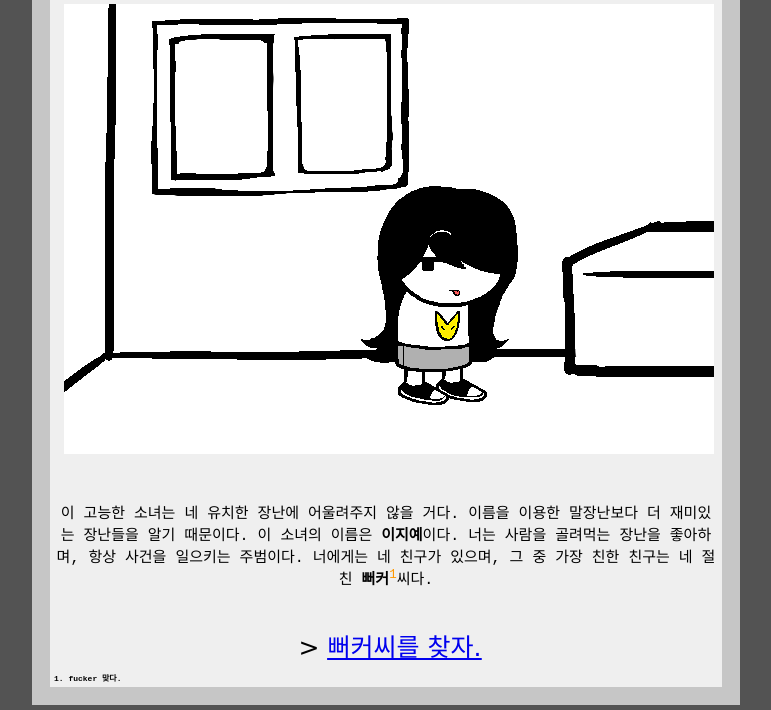
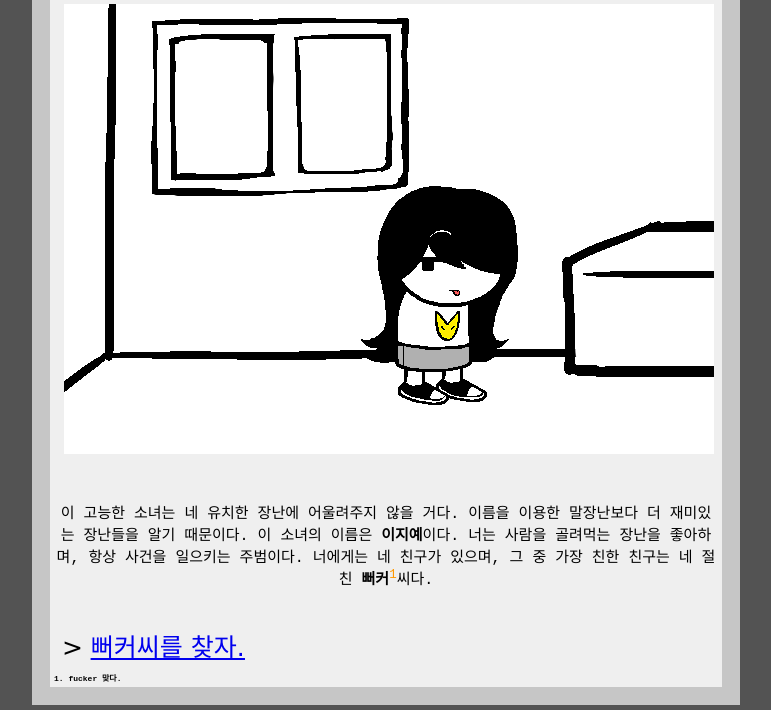
Before and after one commit to galbin12/funnystuck2.github.io, a plain HTML site: page index.html in a window 1280 px wide. Shown: the part 104-814 px from the top of the page, without its empty margins (254-1025 px from the left). Drawn offline with Linux system fonts and the light colour scheme.

Commit message:
Update index.html

```diff
--- a/index.html
+++ b/index.html
@@ -47,7 +47,7 @@
               <div class="text-center" style="font-size:15px;color:#000000; font-family:courier"><br><font face="courier new">
 <font color="#000000">이 고능한 소녀는 네 유치한 장난에 어울려주지 않을 거다. 이름을 이용한 말장난보다 더 재미있는 장난들을 알기 때문이다. 이 소녀의 이름은 <b>이지예</b>이다. 너는 사람을 골려먹는 장난을 좋아하며, 항상 사건을 일으키는 주범이다. 너에게는 네 친구가 있으며, 그 중 가장 친한 친구는 네 절친 <b>뻐커</b></font><font color="#FF9900"><sup>1</sup></font><font color="#000000">씨다.</font><br></div>
               <br><br>
-              <div class="text-center" style="font-size:25px;color:#000000; font-family:verdana;">&nbsp>&nbsp<a href="https://galbin12.github.io/funnystuck3.github.io/"><u><font color="#0000ee"><u>뻐커씨를 찾자.</u></font></a></div>
+              <class="text-center" style="font-size:25px;color:#000000; font-family:verdana;">&nbsp>&nbsp<a href="https://galbin12.github.io/funnystuck3.github.io/"><u><font color="#0000ee"><u>뻐커씨를 찾자.</u></font></a></div>
               <div style="font-size:8px;color:#000000; font-family:courier"><b><br><font face="courier new">1. fucker 맞다.<br></div>
             </div>
           </div>
```
